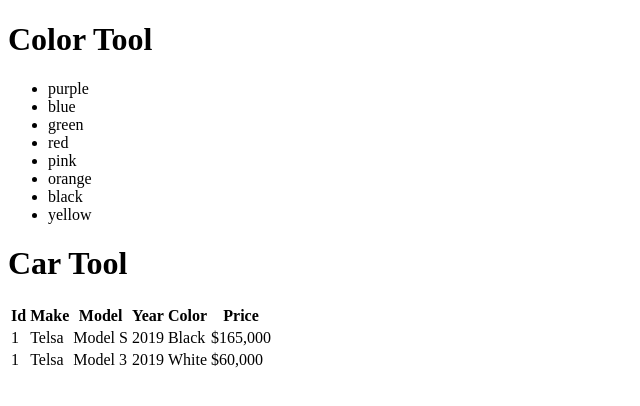
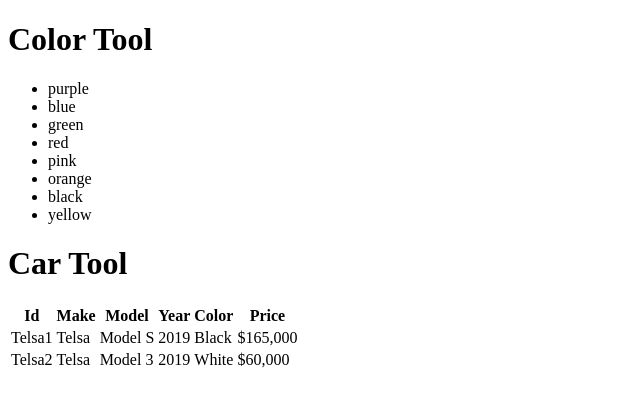
Before and after one commit to mthomas-github/ReactTraining, a React (Create React App) app in the folder demo-app/: page / in a window 1280 px wide. Shown: the top 406 px of the page, without its empty margins (0-640 px from the left). Built offline with nearby package versions, Linux system fonts and the light colour scheme.

Commit message:
fixed id for table

```diff
--- a/demo-app/src/components/CarTool.js
+++ b/demo-app/src/components/CarTool.js
@@ -19,7 +19,7 @@
             </thead>
             <tbody>
                 <tr>
-                    <td>1</td>
+                    <td>Telsa1</td>
                     <td>Telsa</td>
                     <td>Model S</td>
                     <td>2019</td>
@@ -27,7 +27,7 @@
                     <td>$165,000</td>
                 </tr>
                 <tr>
-                    <td>1</td>
+                    <td>Telsa2</td>
                     <td>Telsa</td>
                     <td>Model 3</td>
                     <td>2019</td>
```
